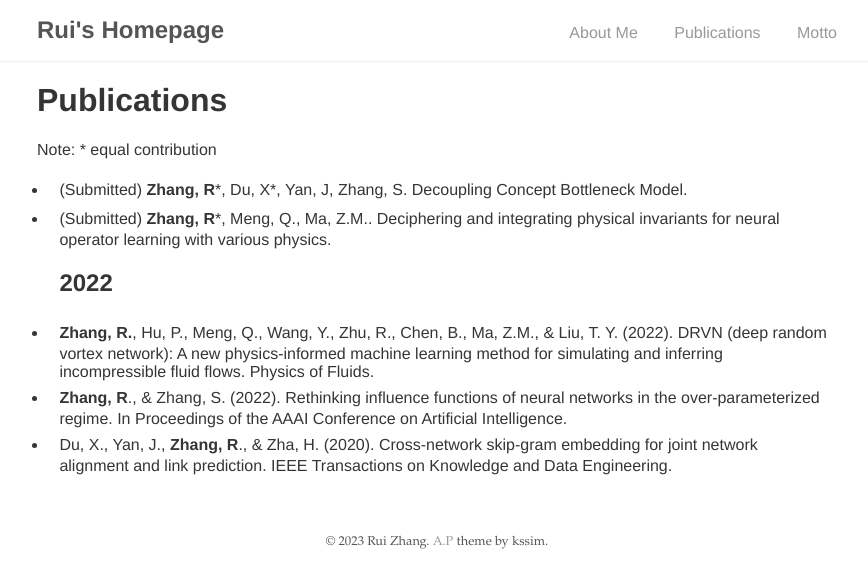
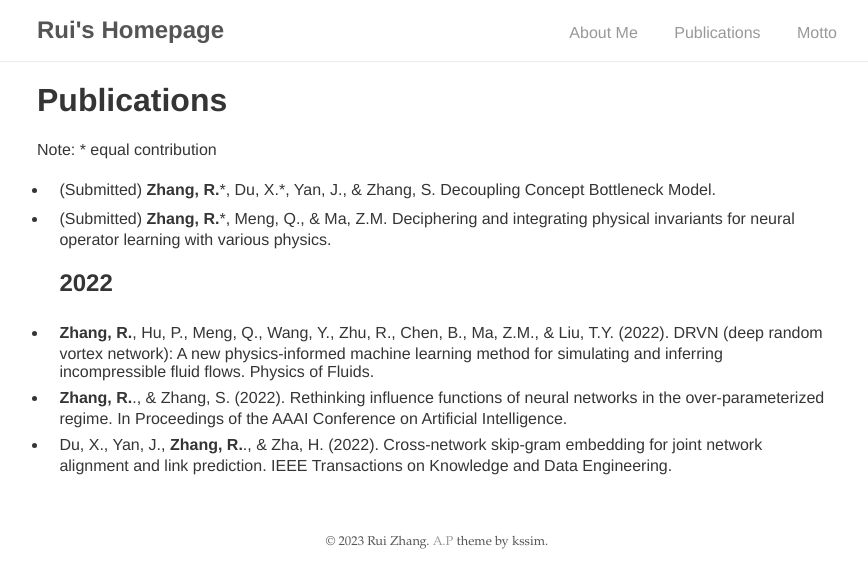
Before and after one commit to optray/optray.github.io, a Jekyll site: the page built from publication/index.md, in a window 1280 px wide. Shown: the top 588 px of the page, without its empty margins (203-1071 px from the left). Built offline with Jekyll 4.4.1, drawn with Linux system fonts in a browser that asks for light colours; our own code applies the rules of GitHub Pages for plain Markdown files.

Commit message:
Update index.md

```diff
--- a/publication/index.md
+++ b/publication/index.md
@@ -4,9 +4,9 @@ layout: base
 
 # Publications
 Note: * equal contribution
-+ (Submitted) **Zhang, R**\*, Du, X\*, Yan, J, Zhang, S. Decoupling Concept Bottleneck Model.
-+ (Submitted) **Zhang, R**\*, Meng, Q., Ma, Z.M.. Deciphering and integrating physical invariants for neural operator learning with various physics.
++ (Submitted) **Zhang, R.**\*, Du, X.\*, Yan, J., & Zhang, S. Decoupling Concept Bottleneck Model.
++ (Submitted) **Zhang, R.**\*, Meng, Q., & Ma, Z.M. Deciphering and integrating physical invariants for neural operator learning with various physics.
 ## 2022
-+ **Zhang, R.**, Hu, P., Meng, Q., Wang, Y., Zhu, R., Chen, B., Ma, Z.M., & Liu, T. Y. (2022). DRVN (deep random vortex network): A new physics-informed machine learning method for simulating and inferring incompressible fluid flows. Physics of Fluids.
-+ **Zhang, R**., & Zhang, S. (2022). Rethinking influence functions of neural networks in the over-parameterized regime. In Proceedings of the AAAI Conference on Artificial Intelligence.
-+ Du, X., Yan, J., **Zhang, R**., & Zha, H. (2020). Cross-network skip-gram embedding for joint network alignment and link prediction. IEEE Transactions on Knowledge and Data Engineering.
++ **Zhang, R.**, Hu, P., Meng, Q., Wang, Y., Zhu, R., Chen, B., Ma, Z.M., & Liu, T.Y. (2022). DRVN (deep random vortex network): A new physics-informed machine learning method for simulating and inferring incompressible fluid flows. Physics of Fluids.
++ **Zhang, R.**., & Zhang, S. (2022). Rethinking influence functions of neural networks in the over-parameterized regime. In Proceedings of the AAAI Conference on Artificial Intelligence.
++ Du, X., Yan, J., **Zhang, R.**., & Zha, H. (2022). Cross-network skip-gram embedding for joint network alignment and link prediction. IEEE Transactions on Knowledge and Data Engineering.
```
